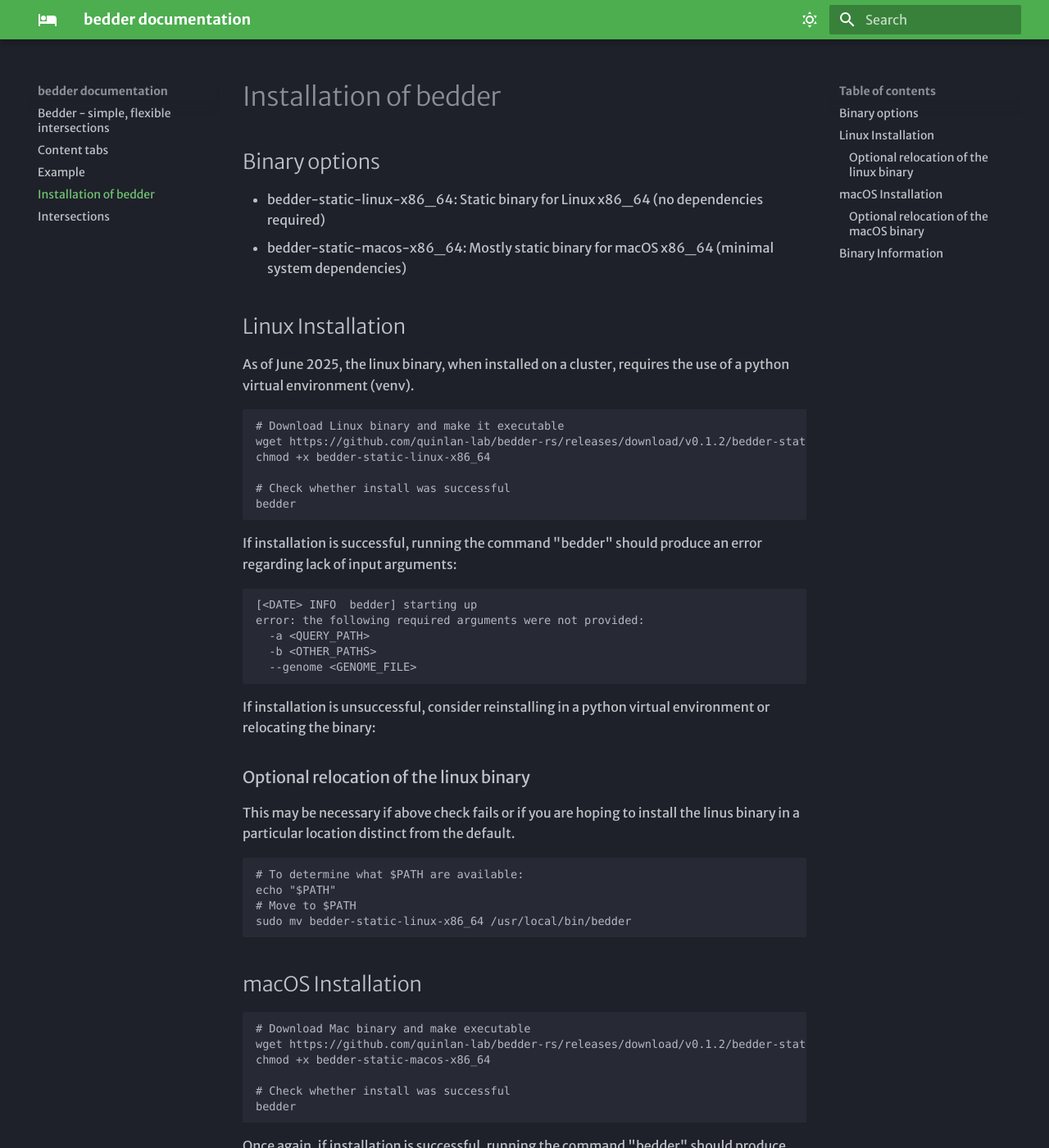
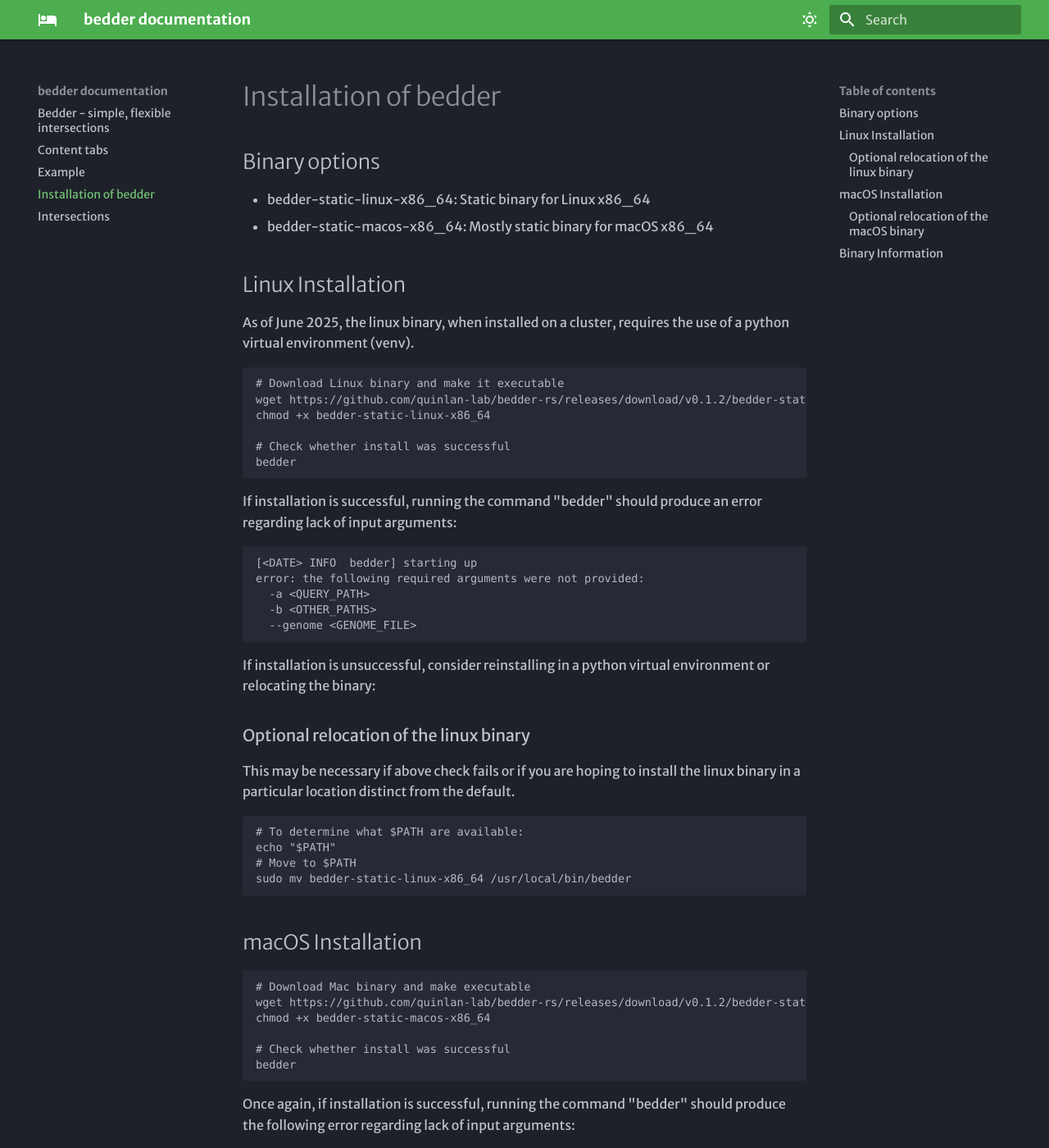
Before and after one commit to brentp/bedder-docs, an MkDocs documentation site: the page built from docs/installation.md, in a window 1280 px wide and 1400 px high. Shown: the whole window at 82% size. Built offline with MkDocs 1.6.1 and Material for MkDocs 9.7.7, drawn with Linux system fonts in a browser that asks for light colours; some web fonts are replaced; some of the changed text lies outside the part shown.

Commit message:
spelling and clarity suggestions by gemini-code-assist implemented

````diff
--- a/docs/installation.md
+++ b/docs/installation.md
@@ -1,7 +1,7 @@
 # Installation of bedder
 ## Binary options
-- bedder-static-linux-x86_64: Static binary for Linux x86_64 (no dependencies required)
-- bedder-static-macos-x86_64: Mostly static binary for macOS x86_64 (minimal system dependencies)
+- bedder-static-linux-x86_64: Static binary for Linux x86_64
+- bedder-static-macos-x86_64: Mostly static binary for macOS x86_64
 
 ## Linux Installation
 As of June 2025, the linux binary, when installed on a cluster, requires the use of a python virtual environment (venv).
@@ -26,7 +26,7 @@
 If installation is unsuccessful, consider reinstalling in a python virtual environment or relocating the binary:
 
 ### Optional relocation of the linux binary
-This may be necessary if above check fails or if you are hoping to install the linus binary in a particular location distinct from the default.
+This may be necessary if above check fails or if you are hoping to install the linux binary in a particular location distinct from the default.
 
 ```
 
````
Also changed, not shown: other parts of docs/installation.md (+2 -0 lines).
